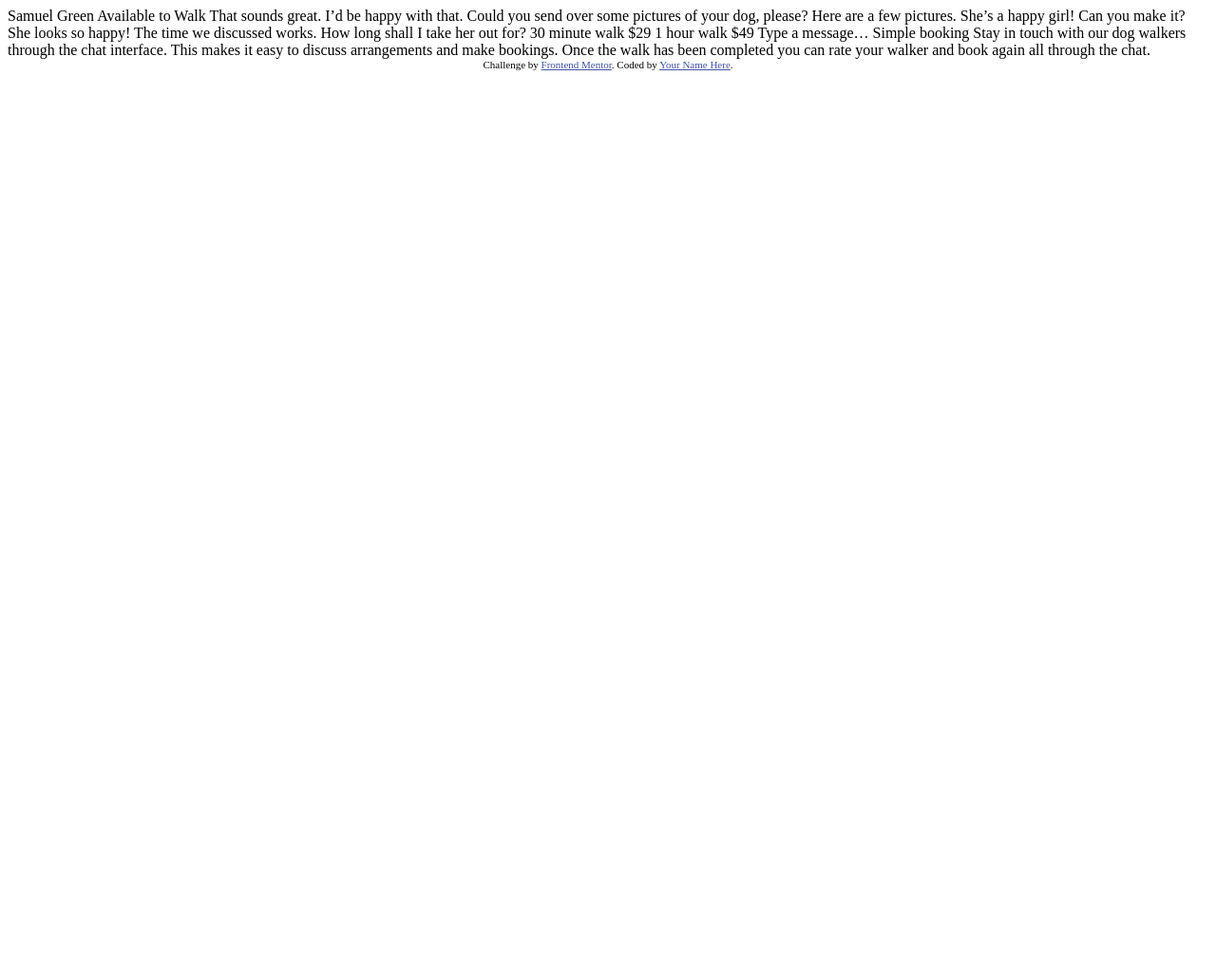
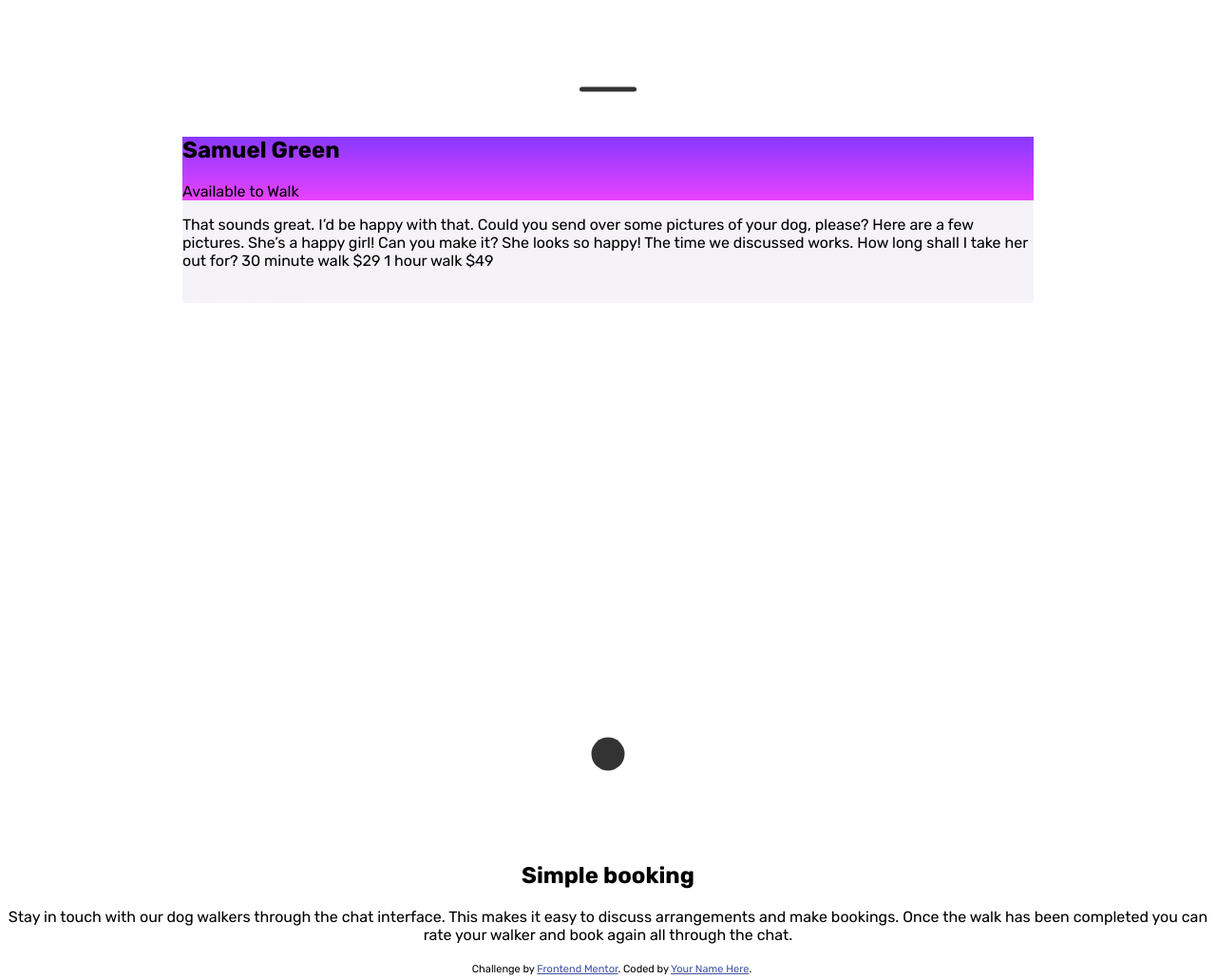
Before and after one commit to Holgermueller/chat-app-css-illustration-master, a plain HTML site: page index.html in a window 1280 px wide. Shown: the whole page at 95% size. Before the commit the page ends 800 px from the top, so only its background shows below. Drawn offline with Linux system fonts and the light colour scheme.

Commit message:
scaffolded projecet

```diff
--- a/index.html
+++ b/index.html
@@ -1,51 +1,67 @@
 <!DOCTYPE html>
 <html lang="en">
-<head>
-  <meta charset="UTF-8">
-  <meta name="viewport" content="width=device-width, initial-scale=1.0"> <!-- displays site properly based on user's device -->
+  <head>
+    <meta charset="UTF-8" />
+    <meta name="viewport" content="width=device-width, initial-scale=1.0" />
+    <!-- displays site properly based on user's device -->
 
-  <link rel="icon" type="image/png" sizes="32x32" href="./images/favicon-32x32.png">
+    <link
+      rel="icon"
+      type="image/png"
+      sizes="32x32"
+      href="./images/favicon-32x32.png"
+    />
+    <link rel="preconnect" href="https://fonts.googleapis.com" />
+    <link rel="preconnect" href="https://fonts.gstatic.com" crossorigin />
+    <link
+      href="https://fonts.googleapis.com/css2?family=Rubik:ital,wght@0,300..900;1,300..900&display=swap"
+      rel="stylesheet"
+    />
+    <link rel="stylesheet" href="styles.css" />
 
-  <title>Frontend Mentor | [Challenge Name Here]</title>
+    <title>Frontend Mentor | [Challenge Name Here]</title>
+  </head>
+  <body>
+    <main>
+      <section class="phone-section">
+        <div class="smartphone">
+          <div class="phone-content">
+            <div class="content-header">
+              <h2>Samuel Green</h2>
+              <p>Available to Walk</p>
+            </div>
 
-  <!-- Feel free to remove these styles or customise in your own stylesheet 👍 -->
-  <style>
-    .attribution { font-size: 11px; text-align: center; }
-    .attribution a { color: hsl(228, 45%, 44%); }
-  </style>
-</head>
-<body>
+            <div class="chat">
+              That sounds great. I’d be happy with that. Could you send over
+              some pictures of your dog, please? Here are a few pictures. She’s
+              a happy girl! Can you make it? She looks so happy! The time we
+              discussed works. How long shall I take her out for? 30 minute walk
+              $29 1 hour walk $49
 
-  Samuel Green
-  Available to Walk
+              <div class="reply-interface">
+                <p class="reply">Type a message…</p>
+              </div>
+            </div>
+          </div>
+        </div>
+      </section>
 
-  That sounds great. I’d be happy with that.
+      <section class="copy-section">
+        <h1>Simple booking</h1>
+        <p>
+          Stay in touch with our dog walkers through the chat interface. This
+          makes it easy to discuss arrangements and make bookings. Once the walk
+          has been completed you can rate your walker and book again all through
+          the chat.
+        </p>
+      </section>
+    </main>
 
-  Could you send over some pictures of your dog, please?
-
-  Here are a few pictures. She’s a happy girl!
-
-  Can you make it?
-
-  She looks so happy! The time we discussed works. How long shall I take her out for?
-
-  30 minute walk
-  $29
-
-  1 hour walk
-  $49
-
-  Type a message…
-
-  Simple booking
-
-  Stay in touch with our dog walkers through the chat interface. This makes it easy to
-  discuss arrangements and make bookings. Once the walk has been completed you can rate
-  your walker and book again all through the chat.
-
-  <div class="attribution">
-    Challenge by <a href="https://www.frontendmentor.io?ref=challenge" target="_blank">Frontend Mentor</a>.
-    Coded by <a href="#">Your Name Here</a>.
-  </div>
-</body>
+    <footer class="attribution">
+      Challenge by
+      <a href="https://www.frontendmentor.io?ref=challenge" target="_blank"
+        >Frontend Mentor</a
+      >. Coded by <a href="#">Your Name Here</a>.
+    </footer>
+  </body>
 </html>
--- /dev/null
+++ b/styles.css
@@ -0,0 +1,80 @@
+body,
+html {
+  margin: 0;
+  padding: 0;
+  box-sizing: border-box;
+  font-family: "Rubik", sans-serif;
+  width: 100vw;
+}
+
+main {
+  width: 100%;
+  display: flex;
+  flex-direction: column;
+}
+
+.smartphone {
+  position: relative;
+  width: 70%;
+  height: 640px;
+  margin: 5% auto;
+  border: 16px hsl(0, 0%, 100%) solid;
+  border-top-width: 60px;
+  border-bottom-width: 60px;
+  border-radius: 36px;
+}
+
+.smartphone:before {
+  content: "";
+  display: block;
+  width: 60px;
+  height: 5px;
+  position: absolute;
+  top: -30px;
+  left: 50%;
+  transform: translate(-50%, -50%);
+  background: #333;
+  border-radius: 10px;
+}
+
+.smartphone:after {
+  content: "";
+  display: block;
+  width: 35px;
+  height: 35px;
+  position: absolute;
+  left: 50%;
+  bottom: -65px;
+  transform: translate(-50%, -50%);
+  background: #333;
+  border-radius: 50%;
+}
+
+.phone-content {
+  background-color: hsl(270, 20%, 96%);
+}
+
+.content-header {
+  background: linear-gradient(hsl(264, 100%, 61%), hsl(293, 100%, 63%));
+}
+
+.reply {
+  color: hsl(270, 20%, 96%);
+}
+
+.copy-section {
+  text-align: center;
+}
+
+.attribution {
+  bottom: 0;
+  left: 0;
+  width: 100%;
+  position: relative;
+  font-size: 11px;
+  text-align: center;
+  padding: 4px;
+}
+.attribution a {
+  color: hsl(228, 45%, 44%);
+}
```
